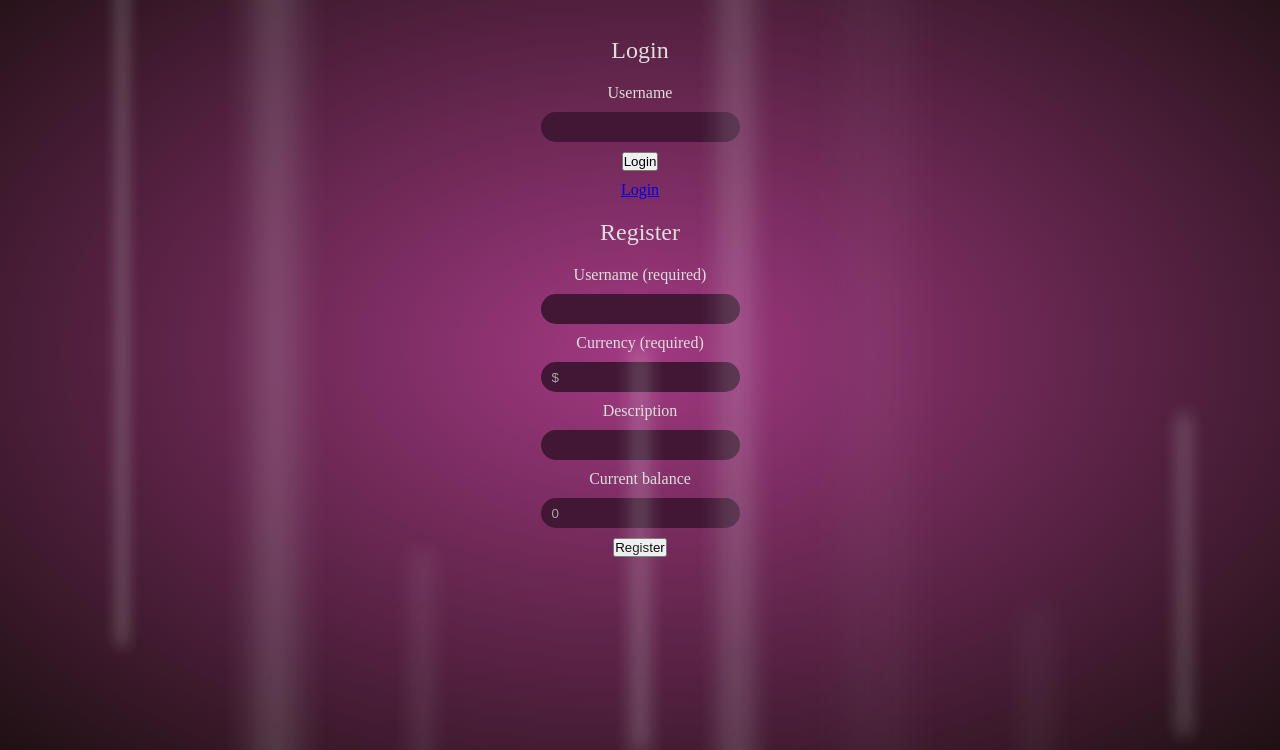
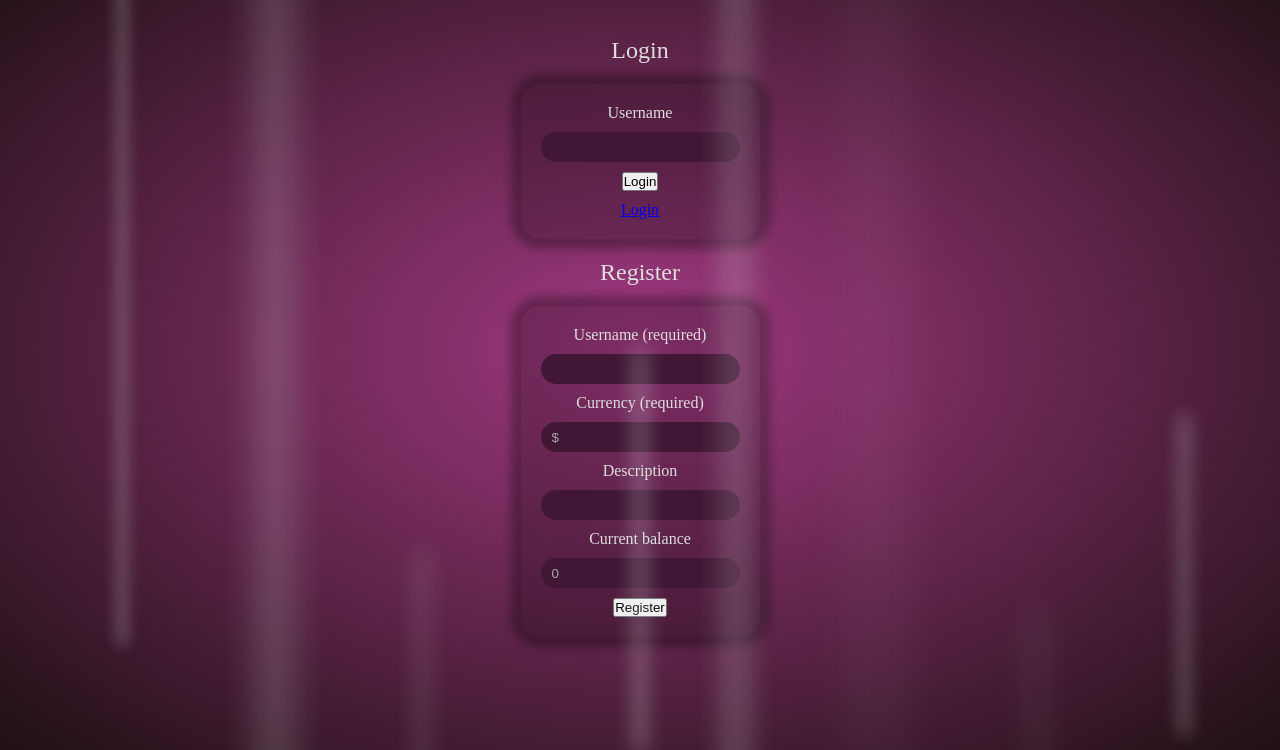
Before and after one commit to 17clouds/Bank_App, a website: page Bank/index.html in a window 1280 px wide. Shown: the part 50-800 px from the top of the page. Drawn offline with Linux system fonts and the light colour scheme.

Commit message:
feat: add some css styles

```diff
--- a/Bank/style/style.scss
+++ b/Bank/style/style.scss
@@ -45,6 +45,8 @@ input {
           justify-content: center;
           align-items: center;
           gap: 10px;
+
+          border: 1px solid wheat;
         }
 
         #registerForm {
```
Also changed, not shown: Bank/style/style.css.
